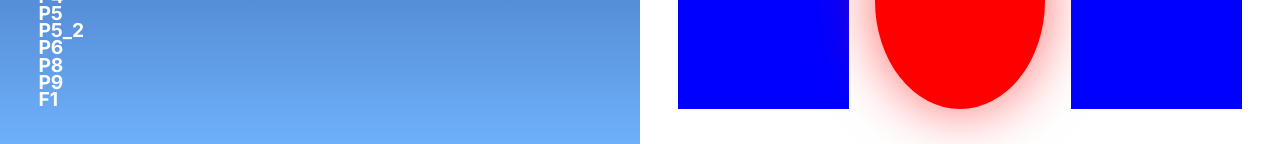
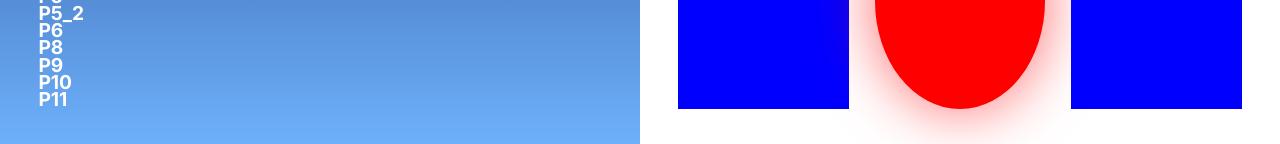
Before and after one commit to aliciagandia/p_7, a plain HTML site: page index.html in a window 1280 px wide. Shown: the part 653-797 px from the top of the page. Drawn offline with Linux system fonts and the light colour scheme.

Commit message:
Update index.html

```diff
--- a/index.html
+++ b/index.html
@@ -127,7 +127,8 @@ body{
             <h2 class="inter-headers project-link"><a href="https://aliciagandia.github.io/p6_/" target="_blank">P6</a></h2>
             <h2 class="inter-headers project-link"><a href="socunaa-002.pdf" target="_blank">P8</a></h2>
             <h2 class="inter-headers project-link"><a href="https://aliciagandia.github.io/p9/" target="_blank">P9</a></h2>
-            <h2 class="inter-headers project-link"><a href="https://www.figma.com/design/jCCkaEOU6MfNETPgGtgUnk/formagenda?node-id=3-2&t=nMBQYFH4HBLqZznv-1" target="_blank">F1</a></h2>
+            <h2 class="inter-headers project-link"><a href="https://www.figma.com/design/jCCkaEOU6MfNETPgGtgUnk/formagenda?node-id=3-2&t=nMBQYFH4HBLqZznv-1" target="_blank">P10</a></h2>
+            <h2 class="inter-headers project-link"><a href="https://www.figma.com/design/O0LG8o5fMDGhlGEw38h49R/Untitled?node-id=1-3&t=rtsgAQMwo2YrgEf6-1" target="_blank">P11</a></h2>
         </div>
     </div>
 
```
